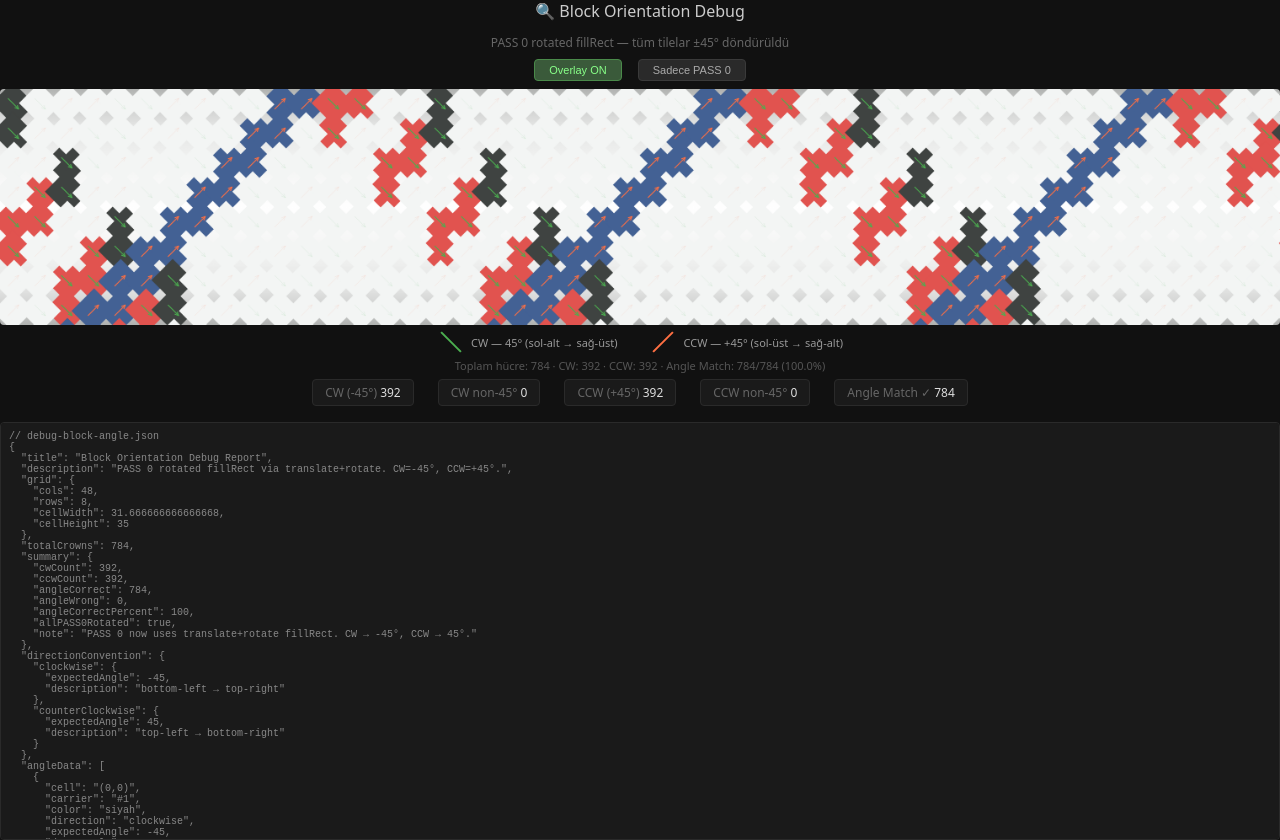
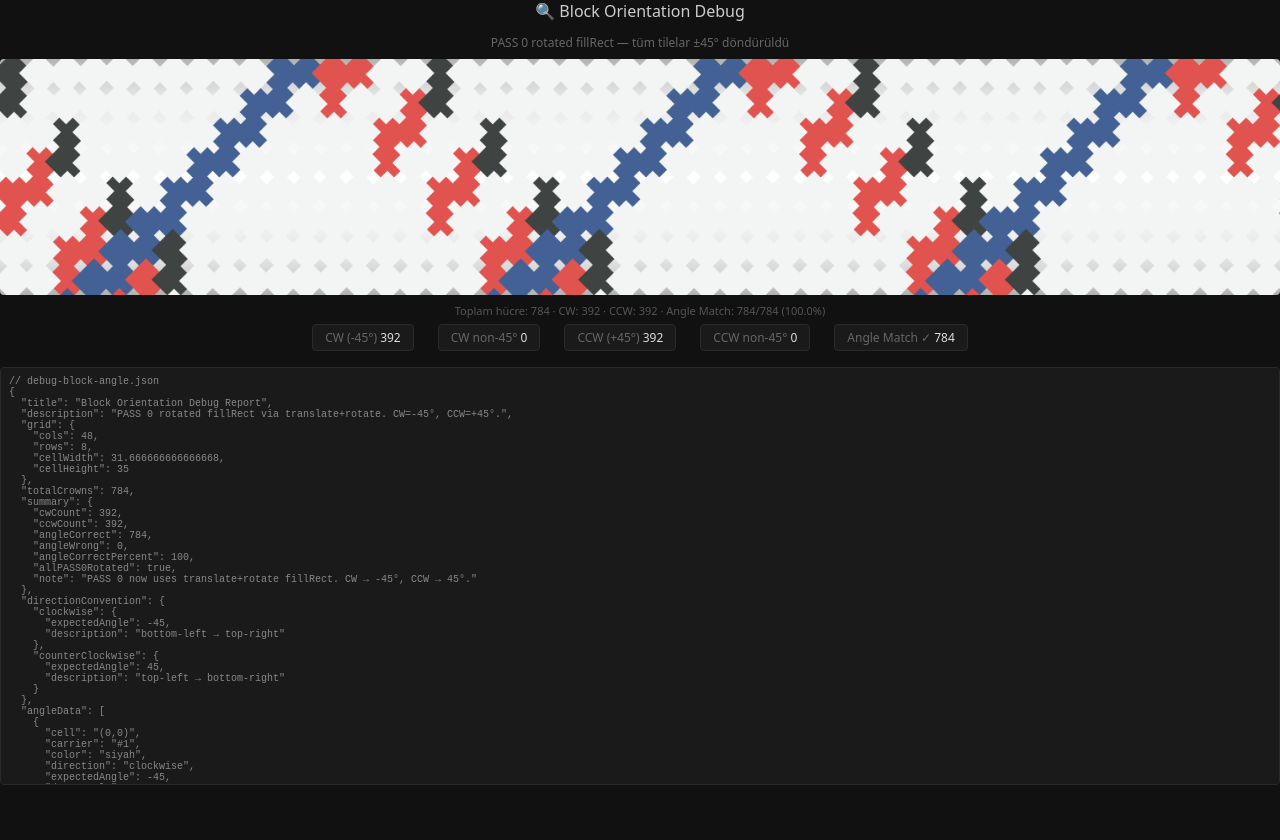
Before and after one commit to Madmin27/BraidStudio, a website: page public/debug-block-angle.html in a window 1280 px wide. After the commit the page ends 800 px from the top, so only its background shows below. Drawn offline with Linux system fonts and the light colour scheme.

Commit message:
Remove direction arrows from block angle debug page

```diff
--- a/public/debug-block-angle.html
+++ b/public/debug-block-angle.html
@@ -10,10 +10,6 @@
   canvas { width: 100%; height: auto; border-radius: 4px; display: block; }
   #info { text-align: center; font-size: 11px; color: #555; margin-top: 8px; }
   #report { margin-top: 16px; font-size: 10px; color: #888; max-height: 400px; overflow: auto; background: #1a1a1a; padding: 8px; border-radius: 4px; border: 1px solid #2a2a2a; white-space: pre-wrap; font-family: monospace; }
-  .legend { display: flex; justify-content: center; gap: 32px; margin-top: 10px; font-size: 11px; color: #999; }
-  .legend-item { display: flex; align-items: center; gap: 6px; }
-  .arrow-cw { display: inline-block; width: 28px; height: 2px; background: #4caf50; position: relative; transform: rotate(45deg); }
-  .arrow-ccw { display: inline-block; width: 28px; height: 2px; background: #ff7043; position: relative; transform: rotate(-45deg); }
   .summary { display: flex; justify-content: center; gap: 24px; margin-top: 6px; font-size: 12px; }
   .summary-item { padding: 4px 12px; background: #1a1a1a; border-radius: 4px; border: 1px solid #2a2a2a; }
   .summary-item .label { color: #666; }
@@ -27,17 +23,7 @@
 <h1>🔍 Block Orientation Debug</h1>
 <p class="subtitle">PASS 0 rotated fillRect — tüm tilelar ±45° döndürüldü</p>
 
-<div class="switch-row">
-  <button id="btnOverlay" class="active">Overlay ON</button>
-  <button id="btnPass0">Sadece PASS 0</button>
-</div>
-
 <canvas id="canvas" width="1520" height="280"></canvas>
-
-<div class="legend">
-  <div class="legend-item"><span class="arrow-cw"></span> CW — 45° (sol-alt → sağ-üst)</div>
-  <div class="legend-item"><span class="arrow-ccw"></span> CCW — +45° (sol-üst → sağ-alt)</div>
-</div>
 
 <div id="info">Hesaplanıyor...</div>
 
@@ -171,76 +157,6 @@ function drawRopeBodyBase(ctx, w, h) {
   ctx.restore();
 }
 
-// ─── Direction overlay ──────────────────────────────────────
-function drawDirectionOverlay(ctx, crown, cx, cy) {
-  // Overlay now matches the rotated tile angle
-  const cellW = grid.cellWidth;
-  const cellH = grid.cellHeight;
-  const dir = crown.direction;
-  const fillHex = colorToHex(crown.topColor);
-  const bVal = brightness(fillHex);
-  const isMarked = bVal <= 180; // colored cells
-
-  // Arrow parameters
-  const midX = cx + cellW / 2;
-  const midY = cy + cellH / 2;
-  // Arrow length: ~55% of cell diagonal for visibility
-  const arrowLen = Math.min(cellW, cellH) * 0.55;
-  // Arrow head size
-  const headLen = Math.min(cellW, cellH) * 0.14;
-  const headAngle = Math.PI / 7; // ~25.7°
-
-  let angle;
-  let color;
-  if (dir === "clockwise") {
-    angle = Math.PI / 4; // 45° — from bottom-left to top-right
-    color = isMarked ? "#4caf50" : "rgba(76,175,80,0.30)";
-  } else {
-    angle = -Math.PI / 4; // -45° — from top-left to bottom-right
-    color = isMarked ? "#ff7043" : "rgba(255,112,67,0.30)";
-  }
-
-  const dx = Math.cos(angle) * arrowLen / 2;
-  const dy = Math.sin(angle) * arrowLen / 2;
-  const x1 = midX - dx;
-  const y1 = midY - dy;
-  const x2 = midX + dx;
-  const y2 = midY + dy;
-
-  // Line width: thin for minimal visual interference
-  const lineW = isMarked ? Math.max(0.8, Math.min(cellW, cellH) * 0.035) : Math.max(0.5, Math.min(cellW, cellH) * 0.020);
-
-  ctx.save();
-  ctx.strokeStyle = color;
-  ctx.fillStyle = color;
-  ctx.lineWidth = lineW;
-  ctx.lineCap = "round";
-  ctx.globalAlpha = isMarked ? 1.0 : 0.40;
-
-  // Main line
-  ctx.beginPath();
-  ctx.moveTo(x1, y1);
-  ctx.lineTo(x2, y2);
-  ctx.stroke();
-
-  // Arrow head at x2,y2
-  const tipAngle = angle + Math.PI; // reverse direction for arrowhead from tip
-  ctx.beginPath();
-  ctx.moveTo(x2, y2);
-  ctx.lineTo(
-    x2 + Math.cos(tipAngle - headAngle) * headLen,
-    y2 + Math.sin(tipAngle - headAngle) * headLen
-  );
-  ctx.moveTo(x2, y2);
-  ctx.lineTo(
-    x2 + Math.cos(tipAngle + headAngle) * headLen,
-    y2 + Math.sin(tipAngle + headAngle) * headLen
-  );
-  ctx.stroke();
-
-  ctx.restore();
-}
-
 // ─── Block angle analysis ────────────────────────────────────
 function analyzeAngles() {
   const results = [];
@@ -291,7 +207,6 @@ function analyzeAngles() {
 // ─── Main render ─────────────────────────────────────────────
 const canvas = document.getElementById("canvas");
 const ctx = canvas.getContext("2d");
-let showOverlay = true;
 
 function render() {
   const dpr = window.devicePixelRatio || 1;
@@ -316,15 +231,6 @@ function render() {
     const cx = crown.col * grid.cellWidth;
     const cy = crown.row * grid.cellHeight;
     renderPass0(ctx, crown, cx, cy);
-  }
-
-  if (showOverlay) {
-    // Draw overlay on top of PASS 0
-    for (const crown of orderedCrowns) {
-      const cx = crown.col * grid.cellWidth;
-      const cy = crown.row * grid.cellHeight;
-      drawDirectionOverlay(ctx, crown, cx, cy);
-    }
   }
 
   ctx.restore();
@@ -386,20 +292,6 @@ function updateStats() {
   window.__DEBUG_REPORT__ = report;
 }
 
-// ─── Button controls ─────────────────────────────────────────
-document.getElementById("btnOverlay").addEventListener("click", () => {
-  showOverlay = true;
-  document.getElementById("btnOverlay").classList.add("active");
-  document.getElementById("btnPass0").classList.remove("active");
-  render();
-});
-document.getElementById("btnPass0").addEventListener("click", () => {
-  showOverlay = false;
-  document.getElementById("btnPass0").classList.add("active");
-  document.getElementById("btnOverlay").classList.remove("active");
-  render();
-});
-
 // ─── Initial render ──────────────────────────────────────────
 render();
 
```
